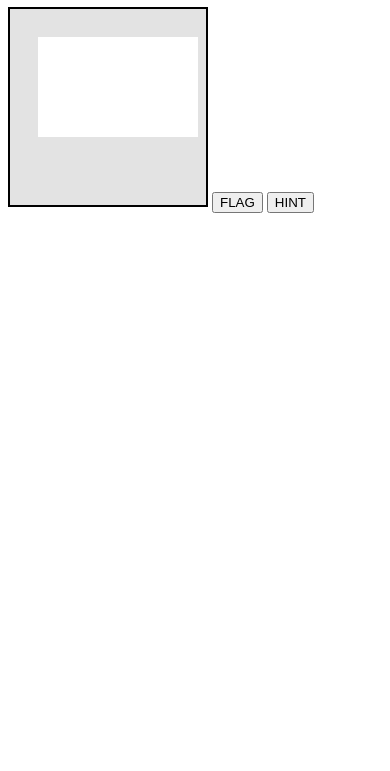
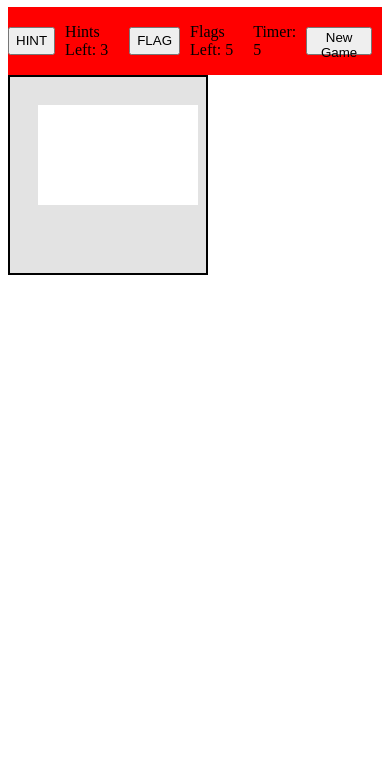
Before and after one commit to nickolas-santiago/Minesweep, a plain HTML site: page index.html in a window 390 px wide. Shown: the part 73-844 px from the top of the page. Drawn offline with Linux system fonts and the light colour scheme.

Commit message:
Add a button bar for app's buttons.
Create a way to start a new game.
Add a timer.
Fix bug adding flags onto revealed tiles.
Add a CSS sheet.

```diff
--- a/game.js
+++ b/game.js
@@ -5,11 +5,16 @@ app.Game = {
 	current_points: undefined,
 	current_state: undefined, //---states: PLAYING, WIN_SCREEN, LOSE_SCREEN
 	flagging: undefined,
+	flag_count: undefined,
+	hint_count: undefined,
+	timer: undefined,
+	current_time: undefined,
 	can_click: undefined,
 
 	//Methods
 	gameNew: function()
 	{
+		var self = this;
 		this.current_points = 0;
 		this.current_state = "PLAYING";
 		this.flagging = false;
@@ -18,7 +23,38 @@ app.Game = {
 		var num_of_cols =8;
 		var num_of_rows = 5;
 		var num_of_mines = 5;
+
+		this.flag_count = num_of_mines;
+		this.hint_count = 3;
+		this.current_time = 0;
+
 		app.Grid.init(20,num_of_cols,num_of_rows,num_of_mines,30,30);
+		document.getElementById("hint_counter").innerHTML = "Hints Left: " + app.Game.hint_count;
+		document.getElementById("flag_counter").innerHTML = "Flags Left: " + app.Game.flag_count;
+		console.log(this.timer);
+		if(this.timer != undefined)
+		{
+			clearInterval(this.timer());
+		}
+		this.setTimer();
+		this.beginTimer();
+	},
+
+	beginTimer: function()
+	{
+		var self = this;
+		this.timer = window.setInterval(function()
+		{
+			self.current_time++;
+			self.setTimer();
+		}, 1000);
+
+		//clearInterval(this.timer());
+		console.log(this.timer);
+	},
+	setTimer: function()
+	{
+		document.getElementById("timer").innerHTML = "Timer: " + this.current_time;
 	},
 
 	gameWin: function()
--- a/game_init.js
+++ b/game_init.js
@@ -31,13 +31,20 @@ function toggle_flagging()
 }
 function hint()
 {
-	if(app.Game.current_state == "PLAYING")
+	console.log(app.Game.can_click);
+	if((app.Game.current_state == "PLAYING") && (app.Game.hint_count > 0))
 	{
 		console.log("get a hint!");
 		app.Grid.generateHint();
+		app.Game.hint_count--;
+		document.getElementById("hint_counter").innerHTML = "Hints Left: " + app.Game.hint_count;
 	}
 }
-
+function new_game()
+{
+	console.log("hello");
+	app.Game.gameNew();
+}
 window.onload = function()
 {
     canvas = document.querySelector("#canvas");
@@ -49,6 +56,7 @@ window.onload = function()
 
 	//app.Grid.init(20,5,8,5,30,30);
 	app.Game.gameNew();
+	console.log(app.Game.can_click);
 	this.mousedown = false;
 	canvas.addEventListener('mousemove', function(evt)
 	{
--- a/grid.js
+++ b/grid.js
@@ -36,6 +36,8 @@ app.Grid = {
 		this.width = (this.num_of_cols * this.tile_length);
 		this.height = (this.num_of_rows * this.tile_length);
 		this.total_num_of_tiles = (this.num_of_cols * this.num_of_rows);
+		this.tile_array = [];
+		this.mine_locs = [];
 		this.revealed_tiles = 0;
 
 		//---generate mine locations
@@ -404,18 +406,31 @@ app.Grid = {
 										}
 									}
 								}
+								if(self.tile_array[tile].flagged == true)
+								{
+									self.tile_array[tile].flagged = false;
+									app.Game.flag_count++;
+									document.getElementById("flag_counter").innerHTML = "Flags Left: " + app.Game.flag_count;
+								}
 							}
 						}
 						else
 						{
 							//---when flagging is true, change wether or not a tile is flagged
-							if(self.tile_array[tile].flagged == false)
+							if(self.tile_array[tile].reveal_status == "unrevealed")
 							{
-								self.tile_array[tile].flagged = true;
-							}
-							else
-							{
-								self.tile_array[tile].flagged = true;
+								if(self.tile_array[tile].flagged == false)
+								{
+									self.tile_array[tile].flagged = true;
+									app.Game.flag_count--;
+								}
+								else
+								{
+									self.tile_array[tile].flagged = false;
+									app.Game.flag_count++;
+								}
+								console.log(app.Game.flag_count);
+								document.getElementById("flag_counter").innerHTML = "Flags Left: " + app.Game.flag_count;
 							}
 						}
 						mousedown = false;
--- a/index.html
+++ b/index.html
@@ -5,13 +5,24 @@
     <script src="grid.js"></script>
     <script src="game.js"></script>
     <script src="game_init.js"></script>
+	<link href="style.css" rel="stylesheet" type="text/css" />
 <head>
 </head>
 <body>
-    <h1>hello</h1>
-    <canvas id="canvas">
+    <h1>Minesweep</h1>
+    <div id="button_bar">
+		<div class="button_bar_section">
+			<button class="button_bar_item" onClick="hint()">HINT</button>
+			<p class="button_bar_item" id="hint_counter"></p>
+		</div>
+		<div class="button_bar_section">
+			<button class="button_bar_item" onClick="toggle_flagging()">FLAG</button>
+			<p class="button_bar_item" id="flag_counter"></p>
+		</div>
+		<p class="button_bar_section" class="button_bar_item" id="timer">TIMER</p>
+		<button class="button_bar_section button_bar_item" id="new_game_button" onClick="new_game()">New Game</button>
+	</div>
+	<canvas id="canvas">
     </canvas>
-	<button onClick="toggle_flagging()">FLAG</button>
-	<button onClick="hint()">HINT</button>
 </body>
 </html>
--- /dev/null
+++ b/style.css
@@ -0,0 +1,19 @@
+#button_bar
+{
+	display: flex;
+	background-color: red;
+}
+button
+{
+	height: 28px;
+	margin: auto;
+}
+.button_bar_section
+{
+	display: flex;
+	margin-right: 10px;
+}
+.button_bar_item
+{
+	margin-right: 10px;
+}
```
